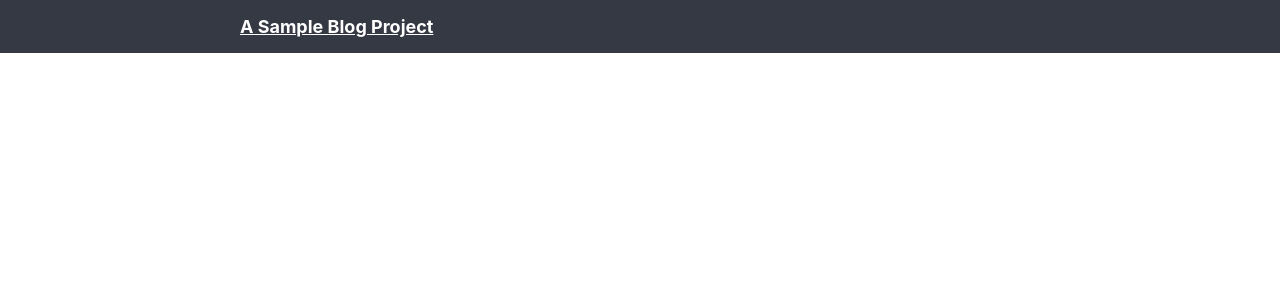
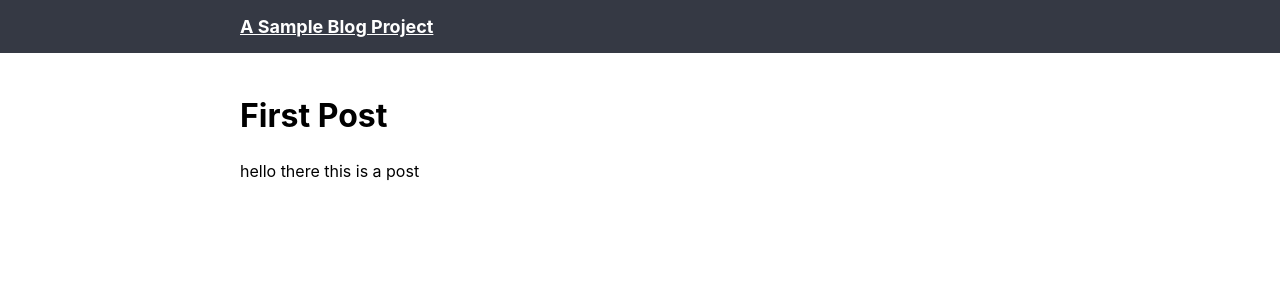
Before and after one commit to austBrink/react-book-final, a React (Create React App) app: page /post/first-post in a window 1280 px wide. Shown: the top 300 px of the page. Built offline with nearby package versions, Linux system fonts and the light colour scheme.

Commit message:
adapt for react-router-6

```diff
--- a/src/App.js
+++ b/src/App.js
@@ -4,6 +4,7 @@ import './App.css';
 // myStuff
 import Header from './components/Header.js';
 import Posts from './components/Posts.js';
+import Post from './components/Post.js';
 import { dummyData } from './utils.js';
 import {
   BrowserRouter as Router,
@@ -20,8 +21,12 @@ const App = (props) => {
         <Header/>
         <Routes>
           <Route
-            path = "/"
+            path = '/'
             element = {<Posts posts = {posts}/>}
+          />
+          <Route
+            path = '/post/:postSlug'
+            element = {<Post posts = {posts} />}
           />
         </Routes>
       </div>
--- a/src/components/Post.js
+++ b/src/components/Post.js
@@ -1,6 +1,15 @@
 import { React } from 'react';
+import { useParams } from 'react-router-dom';
 
-const Post = ({post}) => {
+const Post = ({ posts }) => {
+    // we're going to need to find the appropriate post
+
+    const { postSlug } = useParams();
+
+    const post = posts.find(
+        (post) => post.slug === postSlug
+    );
+
     return(
         <article className = 'post container'>
             <h1>{post.title}</h1>
```
